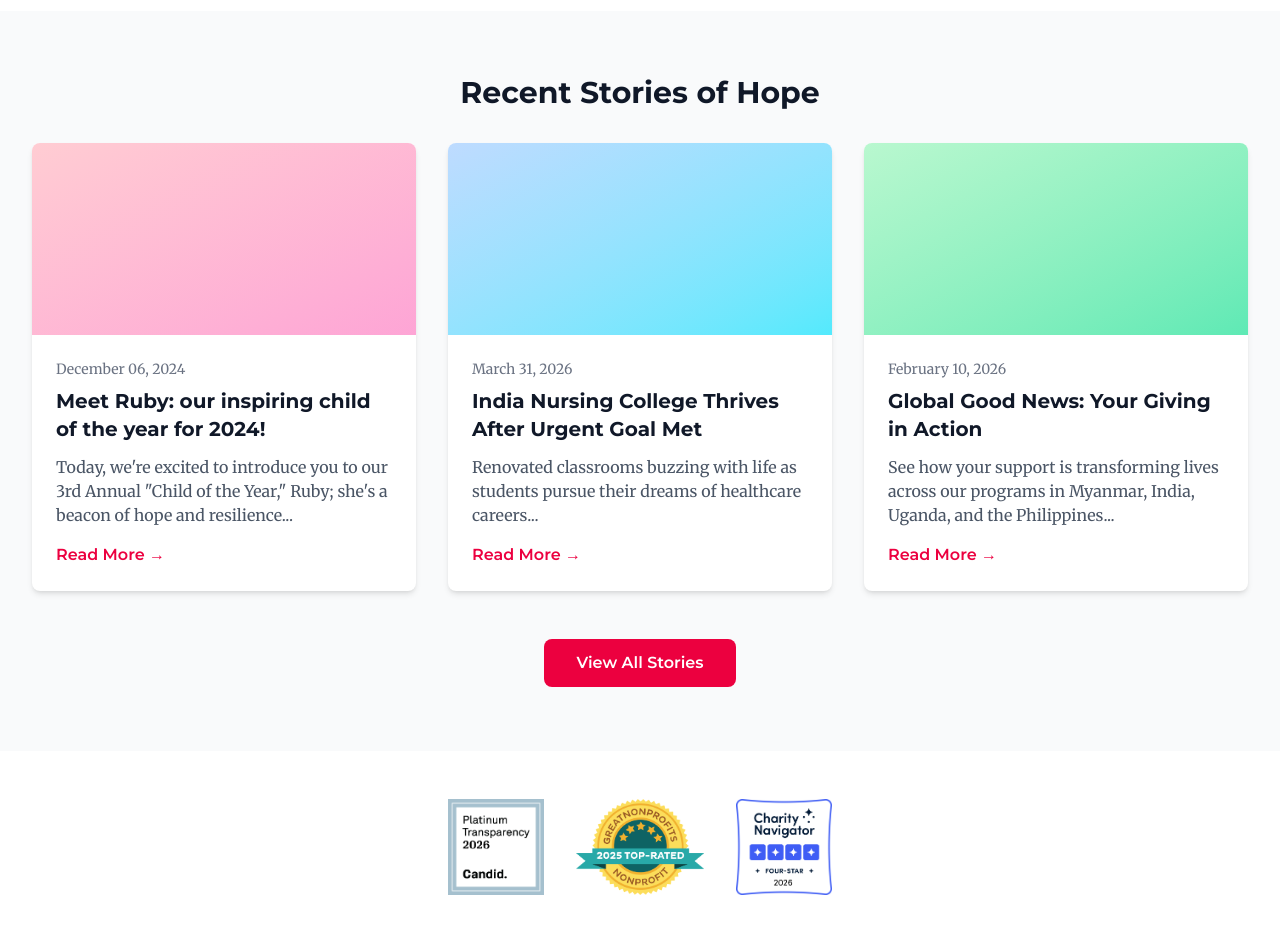
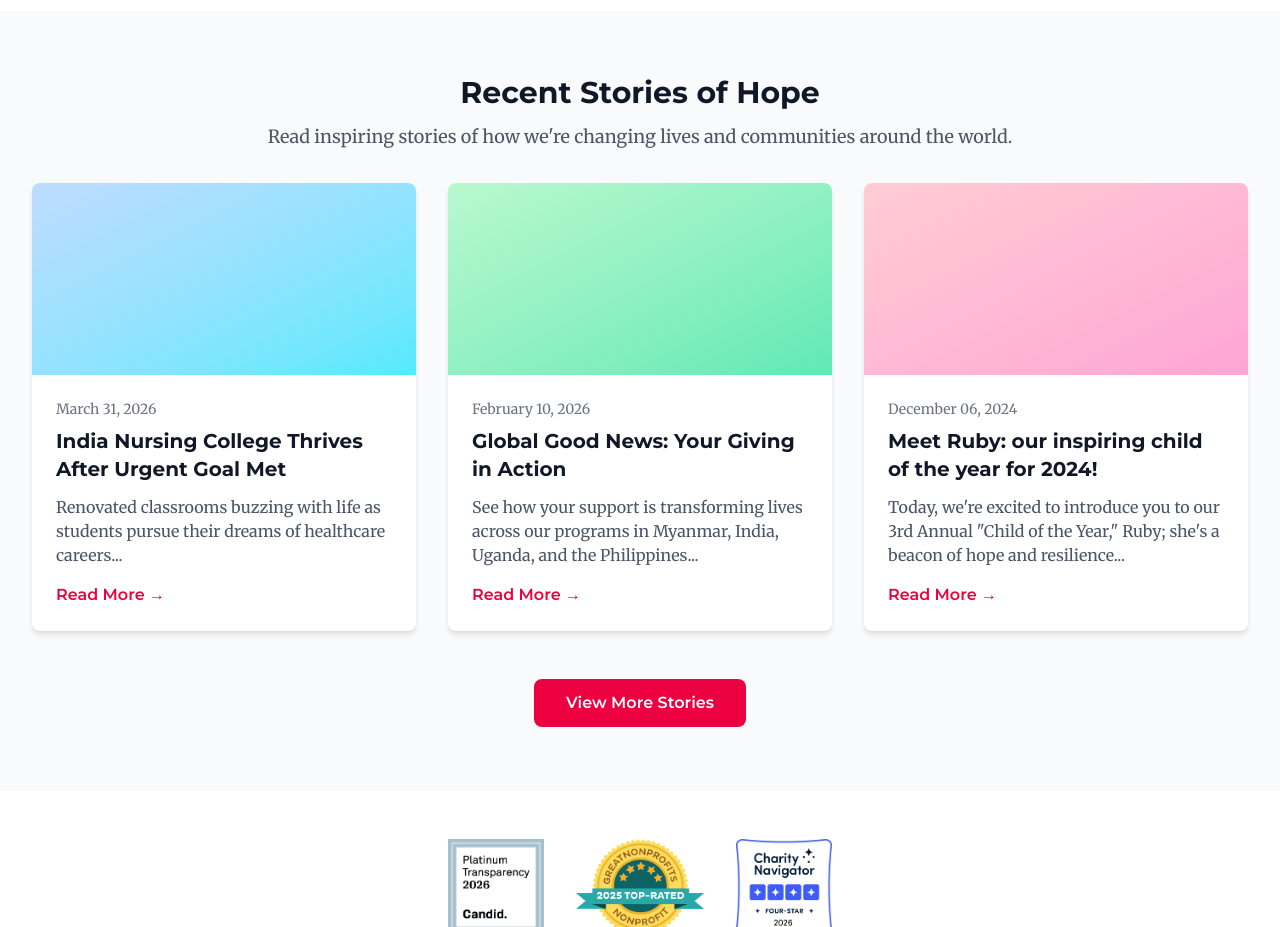
Before and after one commit to Peace-Gospel-International/shehashope, a Next.js app: page / in a window 1280 px wide. Shown: the part 2940-3867 px from the top of the page. Built offline with nearby package versions, Linux system fonts and the light colour scheme.

Commit message:
Update Recent Stories section: add subtitle, reorder by date (newest first), change button text

```diff
--- a/app/page.tsx
+++ b/app/page.tsx
@@ -204,9 +204,36 @@ export default function Home() {
       {/* Recent Stories */}
       <section className="py-16 bg-gray-50">
         <div className="max-w-7xl mx-auto px-4 sm:px-6 lg:px-8">
-          <h3 className="text-3xl font-bold text-gray-900 mb-8 text-center font-sans">Recent Stories of Hope</h3>
+          <h3 className="text-3xl font-bold text-gray-900 mb-3 text-center font-sans">Recent Stories of Hope</h3>
+          <p className="text-lg text-gray-600 mb-8 text-center font-serif">Read inspiring stories of how we're changing lives and communities around the world.</p>
           <div className="grid md:grid-cols-3 gap-8">
-            {/* Story 1 - Ruby */}
+            {/* Story 1 - India Nursing College (Most Recent: March 31, 2026) */}
+            <Link href="/stories" className="bg-white rounded-lg shadow-md overflow-hidden hover:shadow-xl transition">
+              <div className="h-48 bg-gradient-to-br from-blue-200 to-cyan-300"></div>
+              <div className="p-6">
+                <div className="text-sm text-gray-500 mb-2 font-serif">March 31, 2026</div>
+                <h4 className="text-xl font-bold text-gray-900 mb-3 font-sans">India Nursing College Thrives After Urgent Goal Met</h4>
+                <p className="text-gray-600 mb-4 font-serif">
+                  Renovated classrooms buzzing with life as students pursue their dreams of healthcare careers...
+                </p>
+                <span className="text-rose-600 font-semibold font-sans">Read More →</span>
+              </div>
+            </Link>
+
+            {/* Story 2 - Global Good News (February 10, 2026) */}
+            <Link href="/stories" className="bg-white rounded-lg shadow-md overflow-hidden hover:shadow-xl transition">
+              <div className="h-48 bg-gradient-to-br from-green-200 to-emerald-300"></div>
+              <div className="p-6">
+                <div className="text-sm text-gray-500 mb-2 font-serif">February 10, 2026</div>
+                <h4 className="text-xl font-bold text-gray-900 mb-3 font-sans">Global Good News: Your Giving in Action</h4>
+                <p className="text-gray-600 mb-4 font-serif">
+                  See how your support is transforming lives across our programs in Myanmar, India, Uganda, and the Philippines...
+                </p>
+                <span className="text-rose-600 font-semibold font-sans">Read More →</span>
+              </div>
+            </Link>
+
+            {/* Story 3 - Ruby (December 06, 2024) */}
             <Link href="/stories/meet-ruby-our-inspiring-child-of-the-year-for-2024" className="bg-white rounded-lg shadow-md overflow-hidden hover:shadow-xl transition">
               <div className="h-48 bg-gradient-to-br from-rose-200 to-pink-300"></div>
               <div className="p-6">
@@ -219,32 +246,6 @@ export default function Home() {
                 <span className="text-rose-600 font-semibold font-sans">Read More →</span>
               </div>
             </Link>
-
-            {/* Story 2 */}
-            <Link href="/stories" className="bg-white rounded-lg shadow-md overflow-hidden hover:shadow-xl transition">
-              <div className="h-48 bg-gradient-to-br from-blue-200 to-cyan-300"></div>
-              <div className="p-6">
-                <div className="text-sm text-gray-500 mb-2 font-serif">March 31, 2026</div>
-                <h4 className="text-xl font-bold text-gray-900 mb-3 font-sans">India Nursing College Thrives After Urgent Goal Met</h4>
-                <p className="text-gray-600 mb-4 font-serif">
-                  Renovated classrooms buzzing with life as students pursue their dreams of healthcare careers...
-                </p>
-                <span className="text-rose-600 font-semibold font-sans">Read More →</span>
-              </div>
-            </Link>
-
-            {/* Story 3 */}
-            <Link href="/stories" className="bg-white rounded-lg shadow-md overflow-hidden hover:shadow-xl transition">
-              <div className="h-48 bg-gradient-to-br from-green-200 to-emerald-300"></div>
-              <div className="p-6">
-                <div className="text-sm text-gray-500 mb-2 font-serif">February 10, 2026</div>
-                <h4 className="text-xl font-bold text-gray-900 mb-3 font-sans">Global Good News: Your Giving in Action</h4>
-                <p className="text-gray-600 mb-4 font-serif">
-                  See how your support is transforming lives across our programs in Myanmar, India, Uganda, and the Philippines...
-                </p>
-                <span className="text-rose-600 font-semibold font-sans">Read More →</span>
-              </div>
-            </Link>
           </div>
 
           <div className="text-center mt-12">
@@ -252,7 +253,7 @@ export default function Home() {
               href="/stories"
               className="inline-block bg-rose-600 text-white px-8 py-3 rounded-lg font-semibold hover:bg-rose-700 transition font-sans"
             >
-              View All Stories
+              View More Stories
             </Link>
           </div>
         </div>
```
